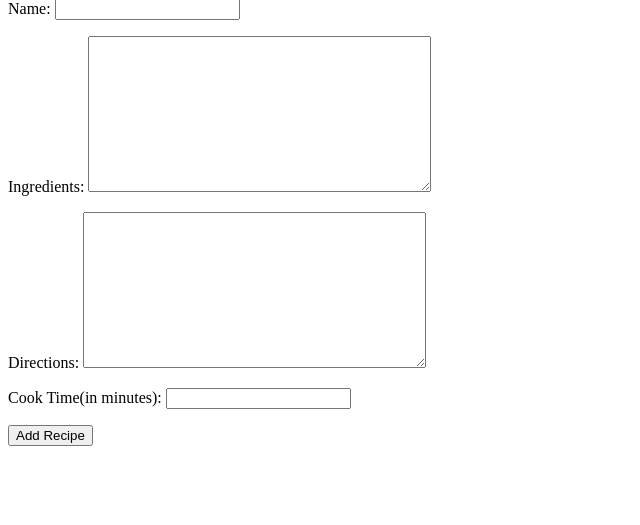
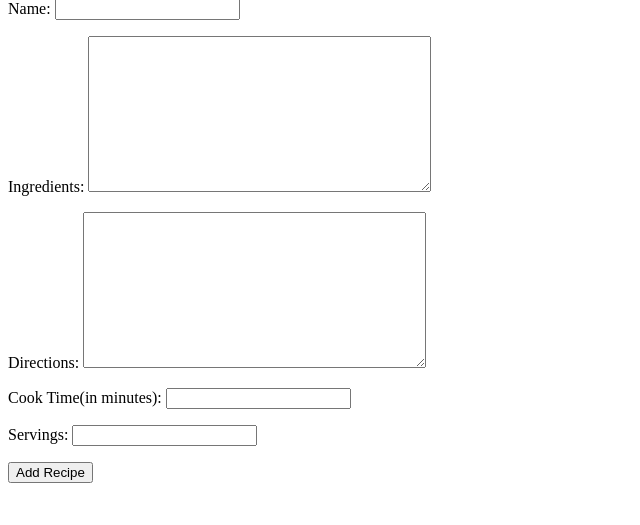
Before and after one commit to LeoKnox/recipe_book, a Django app: page /create/ in a window 1280 px wide. Shown: the part 67-592 px from the top of the page, without its empty margins (0-640 px from the left). Run offline with Django 3.2, Linux system fonts and the light colour scheme.

Commit message:
Add files via upload

```diff
--- a/recipes/forms.py
+++ b/recipes/forms.py
@@ -10,6 +10,7 @@ class RecipeForm(forms.ModelForm):
             'ingredients',
             'directions',
             'cook_time',
+            'servings',
         ]
         labels = {
             'cook_time': 'Cook Time(in minutes)'
--- a/recipes/models.py
+++ b/recipes/models.py
@@ -10,6 +10,7 @@ class Recipe(models.Model):
     ingredients = models.TextField()
     directions = models.TextField()
     cook_time = models.IntegerField()
+    servings = models.IntegerField()
 
     def __str__(self):
         return self.name
--- a/recipes/templates/recipes/detail.html
+++ b/recipes/templates/recipes/detail.html
@@ -4,3 +4,4 @@
 <p>Cook Time: {{ context.cook_time }}</p>
 <p>Ingredients: {{ context.ingredients }}</p>
 <p>Directions: {{ context.directions }}</p>
+<p>Servings: {{ context.servings }}</p>
```
